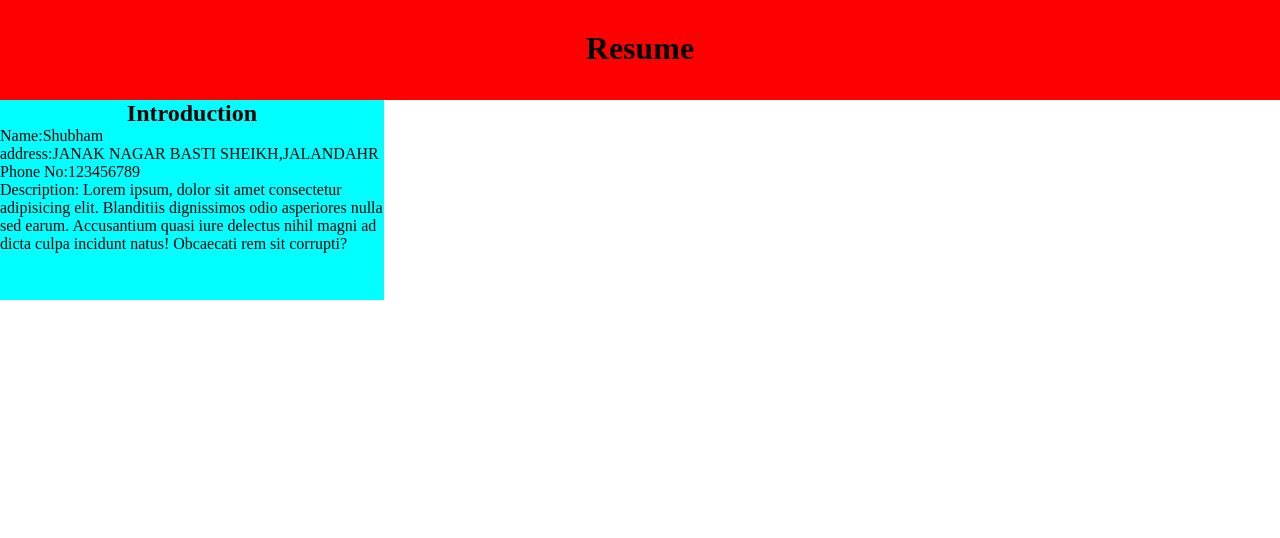
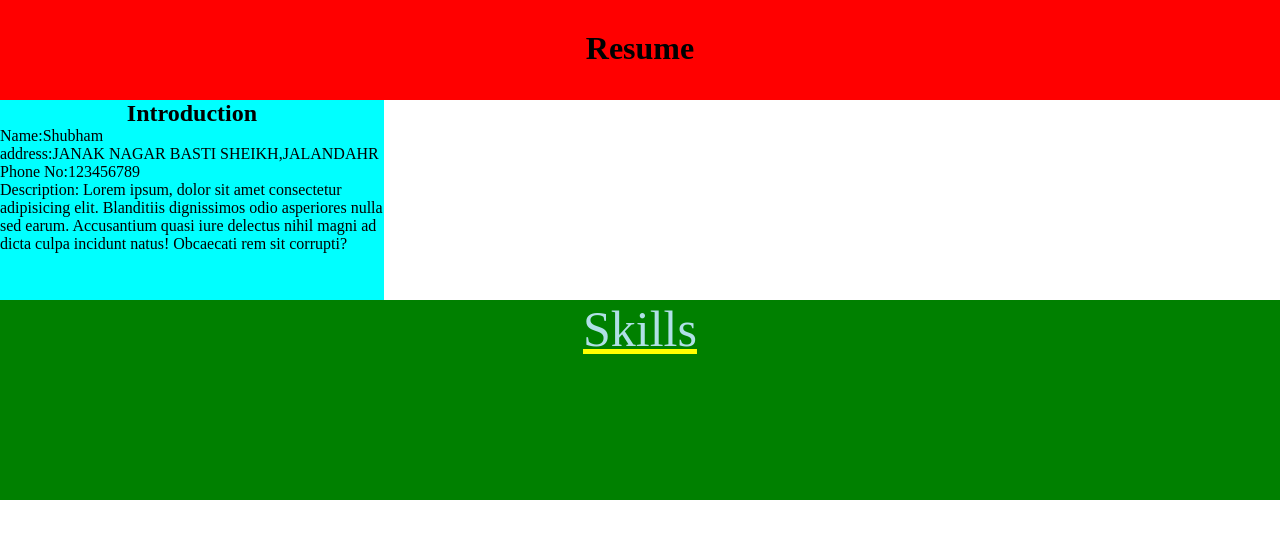
Before and after one commit to Shubham138g/Html_css, a plain HTML site: page 002_resume.html in a window 1280 px wide. Drawn offline with Linux system fonts and the light colour scheme.

Commit message:
intial commit

```diff
--- a/002.css
+++ b/002.css
@@ -25,3 +25,16 @@
     text-align: center;
 
 }
+
+.skill{
+    background-color: green;
+    height: 200px;
+    width: 100%;
+    text-align: center;
+    font-size: 50px;
+
+}
+.skill p{
+    color: powderblue;
+    text-decoration: underline solid yellow;
+}
--- a/002_resume.html
+++ b/002_resume.html
@@ -18,5 +18,8 @@
         <p>Phone No:123456789</p>
         <p>Description: Lorem ipsum, dolor sit amet consectetur adipisicing elit. Blanditiis dignissimos odio asperiores nulla sed earum. Accusantium quasi iure delectus nihil magni ad dicta culpa incidunt natus! Obcaecati rem sit corrupti?</p>
     </div>
+    <div class="skill">
+        <p>Skills</p>
+    </div>
 </body>
 </html>
```
